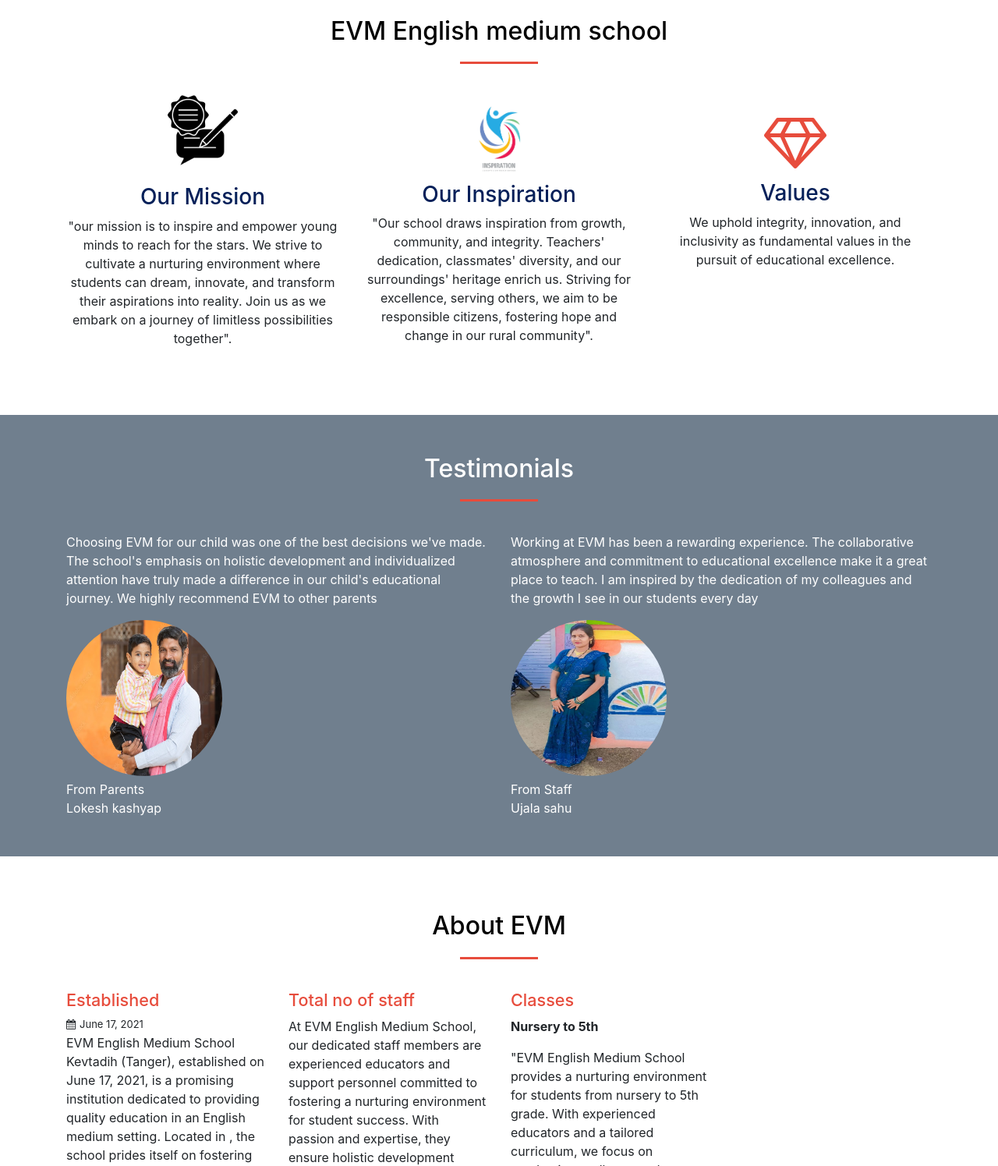
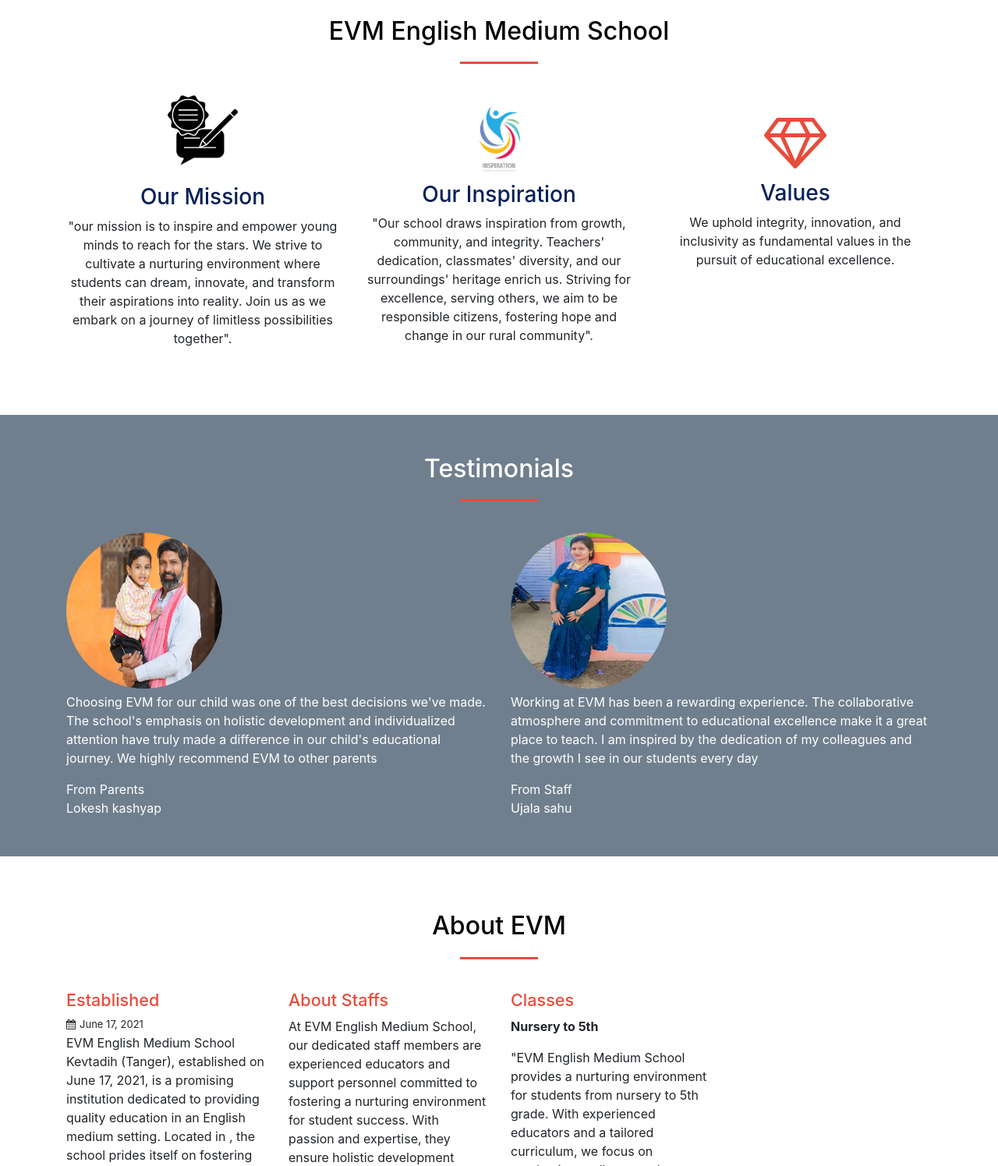
Before and after one commit to Vinaykashyap1/evmsample, a plain HTML site: page index.html in a window 1280 px wide. Shown: the part 856-2351 px from the top of the page at 78% size. Drawn offline with nearby package versions, Linux system fonts and the light colour scheme.

Commit message:
Update index.html

```diff
--- a/index.html
+++ b/index.html
@@ -62,7 +62,7 @@
 			<div class="col-md-12">
 			<center>	<img src="img/logo.jpeg" height="200px" class="logo"></center>
 			<br>
-				<h2 class="section-head">EVM English medium school</h2>
+				<h2 class="section-head">EVM English Medium School</h2>
 			</div>
 			<div class="col-sm-6 col-md-4">
 				<div class="service-box">
@@ -100,16 +100,18 @@
 				</div>
 				<div class="col-md-6">
 					<div class="testimonial">
+						<img src="img/parent.jpg"height="200px" width="200px" alt="">
 						<p>Choosing EVM for our child was one of the best decisions we've made. The school's emphasis on holistic development and individualized attention have truly made a difference in our child's educational journey. We highly recommend EVM to other parents</p>
-						<img src="img/parent.jpg"height="200px" width="200px" alt="">
+
 						<div class="author">From Parents</div>
 						<div class="author-company">Lokesh kashyap</div>
 					</div>
 				</div>
 				<div class="col-md-6">
 					<div class="testimonial">
+						<img src="img/anjali.jpg" height="200px" width="200px" alt="">
 						<p>Working at EVM has been a rewarding experience. The collaborative atmosphere and commitment to educational excellence make it a great place to teach. I am inspired by the dedication of my colleagues and the growth I see in our students every day</p>
-						<img src="img/anjali.jpg" height="200px" width="200px" alt="">
+
 						<div class="author">From Staff</div>
 						<div class="author-company">Ujala sahu</div>
 					</div>
@@ -134,7 +136,7 @@
 			</div>
 			<div class="col-md-6  col-lg-3">
 				<div class="news-post">
-					<h3><a href=""> Total no of staff</a></h3>
+					<h3><a href=""> About Staffs</a></h3>
 					<p>At EVM English Medium School, our dedicated staff members are experienced educators and support personnel committed to fostering a nurturing environment for student success. With passion and expertise, they ensure holistic development through innovative teaching and personalized care.</p>
 				</div>
 			</div>
```
